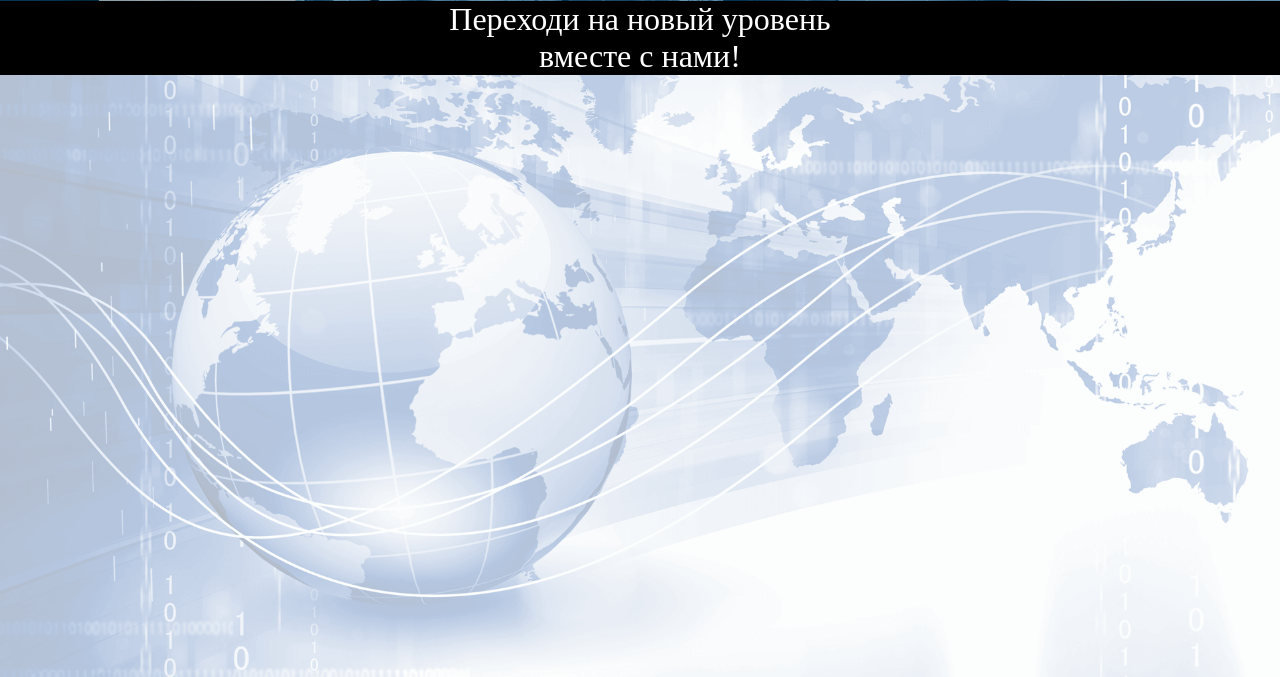
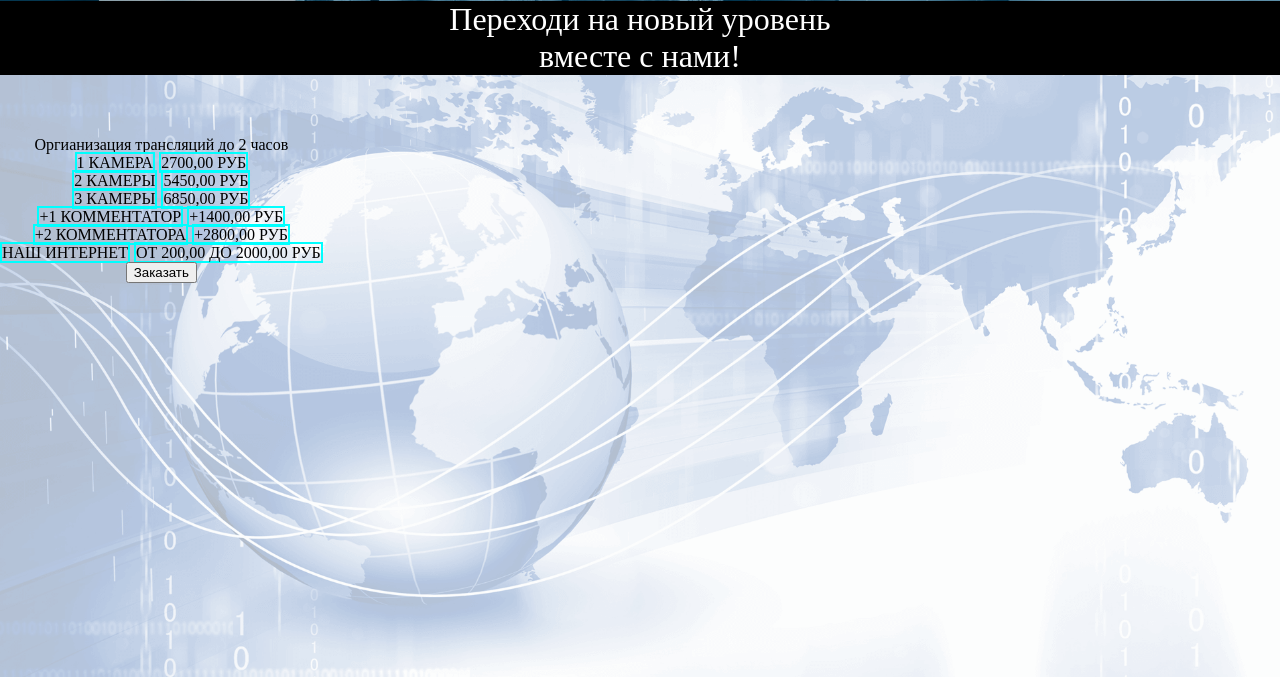
Before and after one commit to afrolovskiy/event-streaming, a Django app: page / in a window 1280 px wide. Shown: the part 510-1187 px from the top of the page. Run offline with Django 3.2, Linux system fonts and the light colour scheme.

Commit message:
Add price items

```diff
--- a/landing/static/index.css
+++ b/landing/static/index.css
@@ -49,6 +49,26 @@ body {
   display: block;
 }
 
+.price-content {
+  z-index: 100;
+  color: black;
+  text-align: center;
+  position: absolute;
+  top: 10%;
+}
+
+.price-name {
+  display: inline;
+  border:2px #00FFFF solid;
+  text-transform: uppercase;
+}
+
+.price-value {
+  display: inline;
+  border:2px #00FFFF solid;
+  text-transform: uppercase;
+}
+
 .footer {
   font-size: 1rem;
   color: white;
--- a/landing/templates/index.html
+++ b/landing/templates/index.html
@@ -23,6 +23,36 @@
         </div>
         <div class="price">
             <img class="price-background" src="{% static 'price.jpg' %}" />
+            <div class="price-content">
+                <div class="price-disclamer">Оргианизация трансляций до 2 часов</div>
+                <div class="price-item-group">
+                    <div class="price-item">
+                        <div class="price-name">1 камера</div>
+                        <div class="price-value">2700,00 руб</div>
+                    </div>
+                    <div class="price-item">
+                        <div class="price-name">2 камеры</div>
+                        <div class="price-value">5450,00 руб</div>
+                    </div>
+                    <div class="price-item">
+                        <div class="price-name">3 камеры</div>
+                        <div class="price-value">6850,00 руб</div>
+                    </div>
+                    <div class="price-item">
+                        <div class="price-name">+1 комментатор</div>
+                        <div class="price-value">+1400,00 руб</div>
+                    </div>
+                    <div class="price-item">
+                        <div class="price-name">+2 комментатора</div>
+                        <div class="price-value">+2800,00 руб</div>
+                    </div>
+                    <div class="price-item">
+                        <div class="price-name">наш интернет</div>
+                        <div class="price-value">от 200,00 до 2000,00 руб</div>
+                    </div>
+                </div>
+                <button>Заказать</button>
+            </div>
         </div>
         <div class="footer">
             Все права защищены
```
